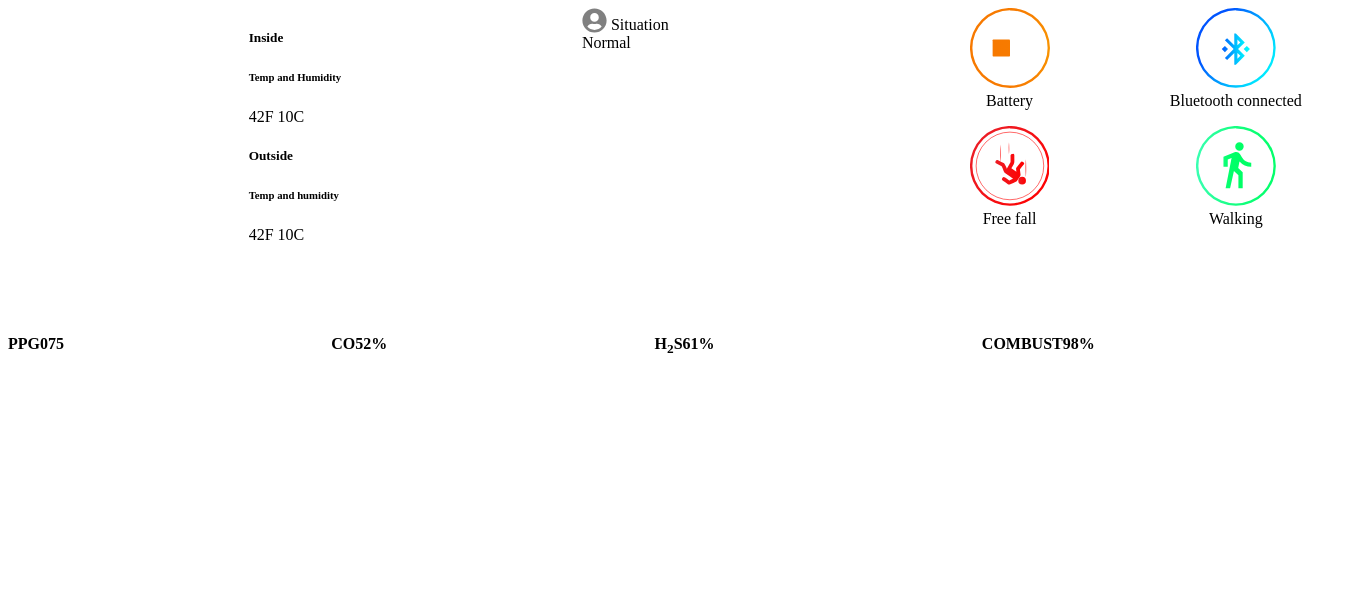
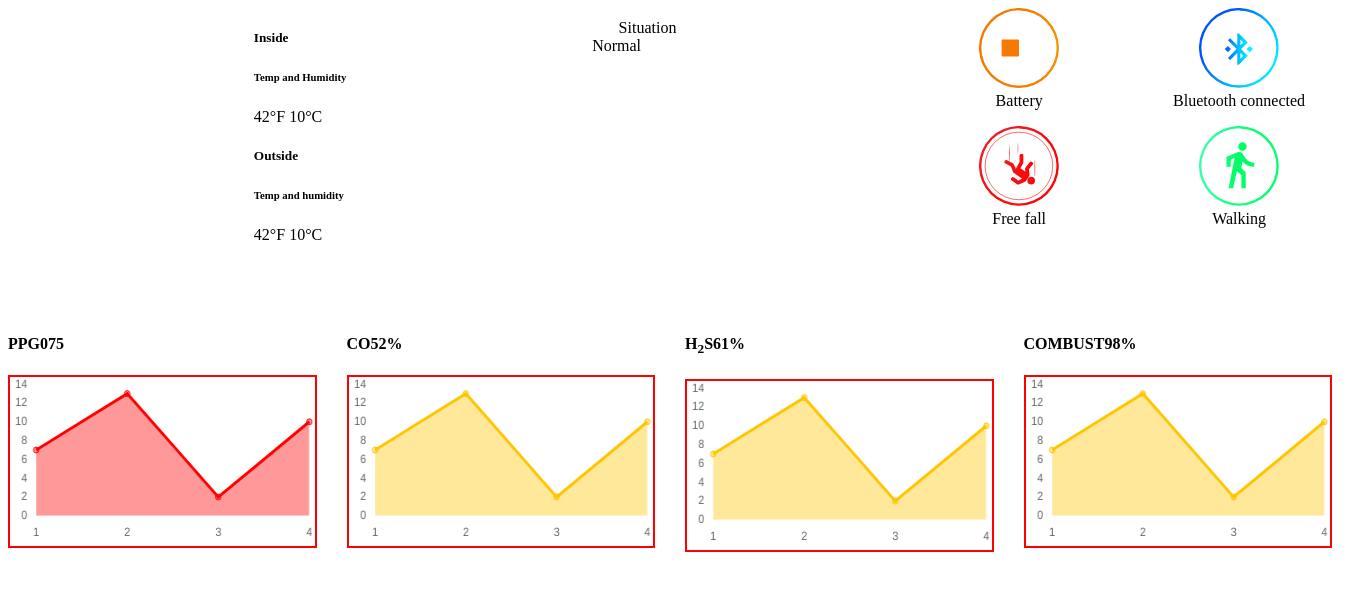
Before and after one commit to sabaebrahimi/fire-station, an Electron app: page src/index.html in a window 1370 px wide. Drawn offline with nearby package versions, Linux system fonts and the light colour scheme.

Commit message:
charts added and user icon, goint to version 11.3

```diff
--- a/package.json
+++ b/package.json
@@ -45,7 +45,7 @@
     }
   },
   "dependencies": {
-    "@fortawesome/fontawesome-free": "^5.15.2",
+    "chart.js": "^2.9.4",
     "electron-squirrel-startup": "^1.0.0"
   },
   "devDependencies": {
@@ -54,6 +54,6 @@
     "@electron-forge/maker-rpm": "^6.0.0-beta.54",
     "@electron-forge/maker-squirrel": "^6.0.0-beta.54",
     "@electron-forge/maker-zip": "^6.0.0-beta.54",
-    "electron": "12.0.0"
+    "electron": "11.3.0"
   }
 }
--- a/src/icons.css
+++ b/src/icons.css
@@ -2,6 +2,5 @@
     height: 80px;
 }
 .user-style {
-    font-size: 25px;
-    color: gray;
+    height: 25px;
 }
--- a/src/index.css
+++ b/src/index.css
@@ -44,7 +44,7 @@
   grid-row: 2;
   grid-column: 1/5;
   display: grid;
-  grid-template-columns: auto auto auto auto;
+  grid-template-columns: 25% 25% 25% 25%;
 }
 .chart1 {
   grid-column: 1;
@@ -66,3 +66,12 @@
   grid-column: 2;
   grid-row: 2;
 }
+canvas {
+  background-color: transparent;
+  border: 2px red solid;
+  width: 90% !important;
+  text-align: center;
+}
+.chart-divs {
+  height: auto;
+}
--- a/src/index.html
+++ b/src/index.html
@@ -5,14 +5,6 @@
     <title>fire station</title>
     <link rel="stylesheet" href="index.css" />
     <link rel="stylesheet" href="icons.css" />
-    <script
-      defer
-      src="../node_modules/@fortawesome/fontawesome-free/js/all.js"
-    ></script>
-    <script
-      defer
-      src="../node_modules/@fortawesome/fontawesome-free/js/fontawesome.js"
-    ></script>
   </head>
   <body>
     <div class="container">
@@ -22,22 +14,49 @@
           <h5>Inside</h5>
           <h6>Temp and Humidity</h6>
           <div>
-            <span>42F</span>
-            <span>10C</span>
+            <span>42<span>&#176;</span>F</span>
+            <span>10<span>&#176;</span>C</span>
           </div>
         </div>
         <div class="out-temp-hum">
           <h5>Outside</h5>
           <h6>Temp and humidity</h6>
-          <span>42F</span>
-          <span>10C</span>
+          <span>42<span>&#176;</span>F</span>
+          <span>10<span>&#176;</span>C</span>
         </div>
       </div>
       <!-- situation part -->
       <div class="situation">
         <div>
-          <!-- some icon -->
-          <i class="fa fa-user-circle user-style" aria-hidden="true"></i>
+          <svg class="user-style" xmlns="http://www.w3.org/2000/svg" viewBox="0 0 30.09 33.52">
+            <defs>
+              <style>
+                .user-1 {
+                  fill: none;
+                  stroke: #fff;
+                  stroke-miterlimit: 10;
+                }
+                .user-2 {
+                  fill: #fff;
+                  opacity: 0.14;
+                }
+              </style>
+            </defs>
+            <g id="Layer_2" data-name="Layer 2">
+              <g id="app">
+                <g id="Situation_NORMAL" data-name="Situation NORMAL">
+                  <path
+                    class="user-1"
+                    d="M15,.5a14.53,14.53,0,0,0-3.73,28.58L15,32.82l3.74-3.74A14.53,14.53,0,0,0,15,.5Zm0,3.23A4.85,4.85,0,1,1,10.2,8.58,4.84,4.84,0,0,1,15,3.73Zm0,23.11a11.63,11.63,0,0,1-9.69-5.2c.05-3.22,6.46-5,9.69-5s9.65,1.76,9.7,5A11.66,11.66,0,0,1,15,26.84Z"
+                  />
+                  <path
+                    class="user-2"
+                    d="M15,.5a14.53,14.53,0,0,0-3.73,28.58L15,32.82l3.74-3.74A14.53,14.53,0,0,0,15,.5Zm0,3.23A4.85,4.85,0,1,1,10.2,8.58,4.84,4.84,0,0,1,15,3.73Zm0,23.11a11.63,11.63,0,0,1-9.69-5.2c.05-3.22,6.46-5,9.69-5s9.65,1.76,9.7,5A11.66,11.66,0,0,1,15,26.84Z"
+                  />
+                </g>
+              </g>
+            </g>
+          </svg>
           <span>Situation</span>
         </div>
         <!-- situation -->
@@ -317,7 +336,7 @@
         </div>
         <div class="icon4">
           <svg
-          class="public-style"
+            class="public-style"
             xmlns="http://www.w3.org/2000/svg"
             xmlns:xlink="http://www.w3.org/1999/xlink"
             viewBox="0 0 113.04 113.23"
@@ -389,20 +408,28 @@
       <!-- charts -->
       <div class="chart-container">
         <!-- heart rate -->
-        <div class="chart1">
+        <div class="chart1 chart-divs">
           <h4><span>PPG</span><span>075</span></h4>
+          <canvas id="ppg-chart"></canvas>
+          <script src="./scripts/chart1.js" type="module"></script>
         </div>
         <!-- CO -->
-        <div class="chart2">
+        <div class="chart2 chart-divs">
           <h4><span>CO</span><span>52%</span></h4>
+          <canvas id="co-chart"></canvas>
+          <script src="./scripts/chart2.js" type="module"></script>
         </div>
         <!-- H2S -->
-        <div class="chart3">
+        <div class="chart3 chart-divs">
           <h4><span>H<sub>2</sub>S</span><span>61%</span></h4>
+          <canvas id="h2s-chart"></canvas>
+          <script src="./scripts/chart3.js" type="module"></script>
         </div>
         <!-- Combust -->
-        <div class="chart4">
+        <div class="chart4 chart-divs">
           <h4><span>COMBUST</span><span>98%</span></h4>
+          <canvas id="combust-chart"></canvas>
+          <script src="./scripts/chart4.js" type="module"></script>
         </div>
       </div>
     </div>
--- /dev/null
+++ b/src/renderer.js
@@ -0,0 +1,6 @@
+let closebtn = document.getElementById('closebtn');
+
+closebtn.addEventListener('click', (e) => {
+  e.preventDefault();
+  window.closeCurrentWindow();
+});
--- /dev/null
+++ b/src/scripts/chart1.js
@@ -0,0 +1,48 @@
+const Chart = require('chart.js');
+let ctx = document.getElementById('ppg-chart');
+let myChart = new Chart(ctx, {
+    type: 'line',
+    data: {
+        datasets: [{
+            data: [7, 13, 2, 10],
+            backgroundColor: 'rgba(255, 0, 0, 0.4)',
+            borderColor: 'rgb(255, 0, 0)',
+        },
+        { fill: 'origin' },
+        ],
+        labels: ['1', '2', '3', '4']
+    },
+    options: {
+        legend: {
+            display: false
+        },
+        plugins: {
+            filler: {
+                propagate: true
+            }
+        },
+        elements: {
+            line: {
+                tension: 0.0001
+            }
+        },
+        scales: {
+            xAxes: [
+                {
+                    gridLines: {
+                        display: false
+                    }
+                }
+            ],
+            yAxes: [
+                {
+                    gridLines: {
+                        display: false
+                    },
+                    ticks: {
+                        beginAtZero: true
+                    }
+                }]
+        }
+    }
+});
--- /dev/null
+++ b/src/scripts/chart2.js
@@ -0,0 +1,48 @@
+const Chart = require('chart.js');
+let ctx = document.getElementById('co-chart');
+let myChart = new Chart(ctx, {
+    type: 'line',
+    data: {
+        datasets: [{
+            data: [7, 13, 2, 10],
+            backgroundColor: 'rgba(255, 197, 0, 0.4)',
+            borderColor: 'rgb(255, 197, 0)',
+        },
+        { fill: 'origin' },
+        ],
+        labels: ['1', '2', '3', '4']
+    },
+    options: {
+        legend: {
+            display: false
+        },
+        plugins: {
+            filler: {
+                propagate: true
+            }
+        },
+        elements: {
+            line: {
+                tension: 0.0001
+            }
+        },
+        scales: {
+            xAxes: [
+                {
+                    gridLines: {
+                        display: false
+                    }
+                }
+            ],
+            yAxes: [
+                {
+                    gridLines: {
+                        display: false
+                    },
+                    ticks: {
+                        beginAtZero: true
+                    }
+                }]
+        }
+    }
+});
--- /dev/null
+++ b/src/scripts/chart3.js
@@ -0,0 +1,48 @@
+const Chart = require('chart.js');
+let ctx = document.getElementById('h2s-chart');
+let myChart = new Chart(ctx, {
+    type: 'line',
+    data: {
+        datasets: [{
+            data: [7, 13, 2, 10],
+            backgroundColor: 'rgba(255, 197, 0, 0.4)',
+            borderColor: 'rgb(255, 197, 0)',
+        },
+        { fill: 'origin' },
+        ],
+        labels: ['1', '2', '3', '4']
+    },
+    options: {
+        legend: {
+            display: false
+        },
+        plugins: {
+            filler: {
+                propagate: true
+            }
+        },
+        elements: {
+            line: {
+                tension: 0.0001
+            }
+        },
+        scales: {
+            xAxes: [
+                {
+                    gridLines: {
+                        display: false
+                    }
+                }
+            ],
+            yAxes: [
+                {
+                    gridLines: {
+                        display: false
+                    },
+                    ticks: {
+                        beginAtZero: true
+                    }
+                }]
+        }
+    }
+});
--- /dev/null
+++ b/src/scripts/chart4.js
@@ -0,0 +1,48 @@
+const Chart = require('chart.js');
+let ctx = document.getElementById('combust-chart');
+let myChart = new Chart(ctx, {
+    type: 'line',
+    data: {
+        datasets: [{
+            data: [7, 13, 2, 10],
+            backgroundColor: 'rgba(255, 197, 0, 0.4)',
+            borderColor: 'rgb(255, 197, 0)',
+        },
+        { fill: 'origin' },
+        ],
+        labels: ['1', '2', '3', '4']
+    },
+    options: {
+        legend: {
+            display: false
+        },
+        plugins: {
+            filler: {
+                propagate: true
+            }
+        },
+        elements: {
+            line: {
+                tension: 0.0001
+            }
+        },
+        scales: {
+            xAxes: [
+                {
+                    gridLines: {
+                        display: false
+                    }
+                }
+            ],
+            yAxes: [
+                {
+                    gridLines: {
+                        display: false
+                    },
+                    ticks: {
+                        beginAtZero: true
+                    }
+                }]
+        }
+    }
+});
```
Also changed, not shown: src/index.js (+11 -19 lines), assets/icons/user.svg (added), 1 other file.
